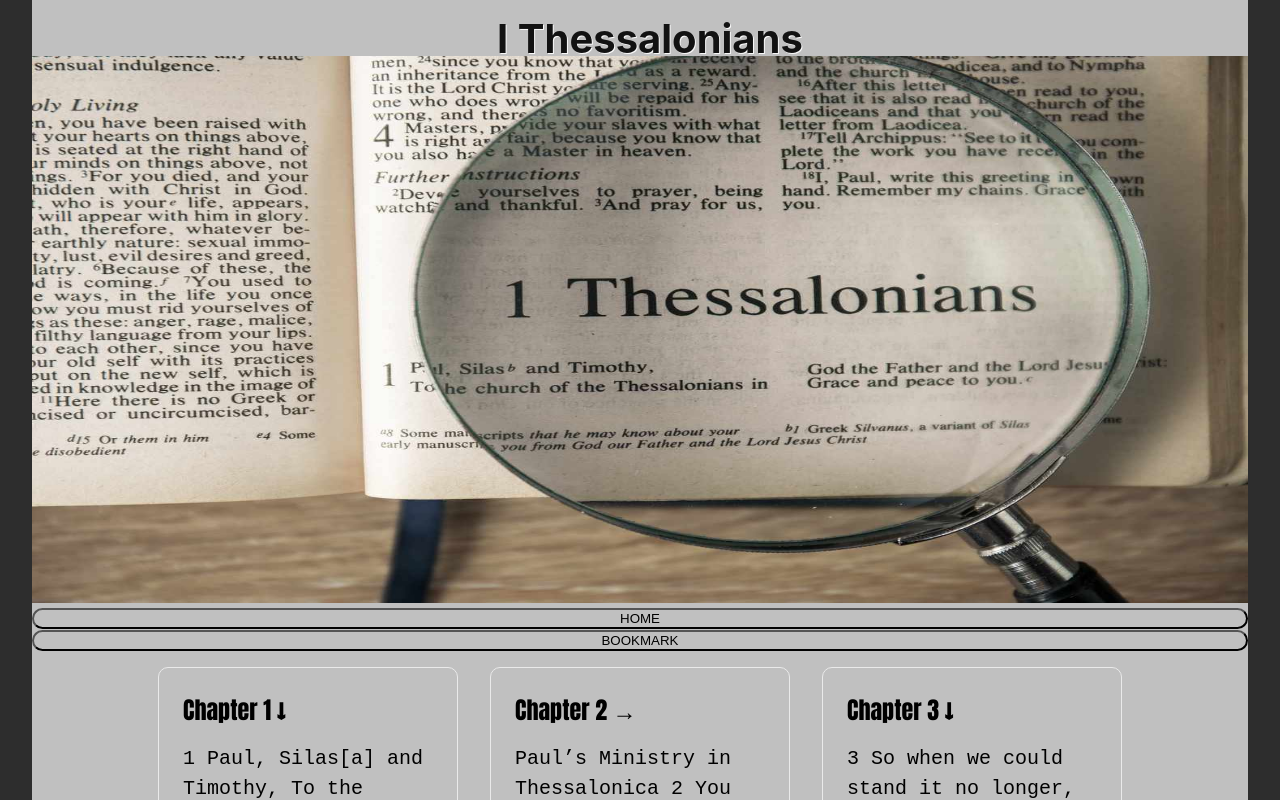
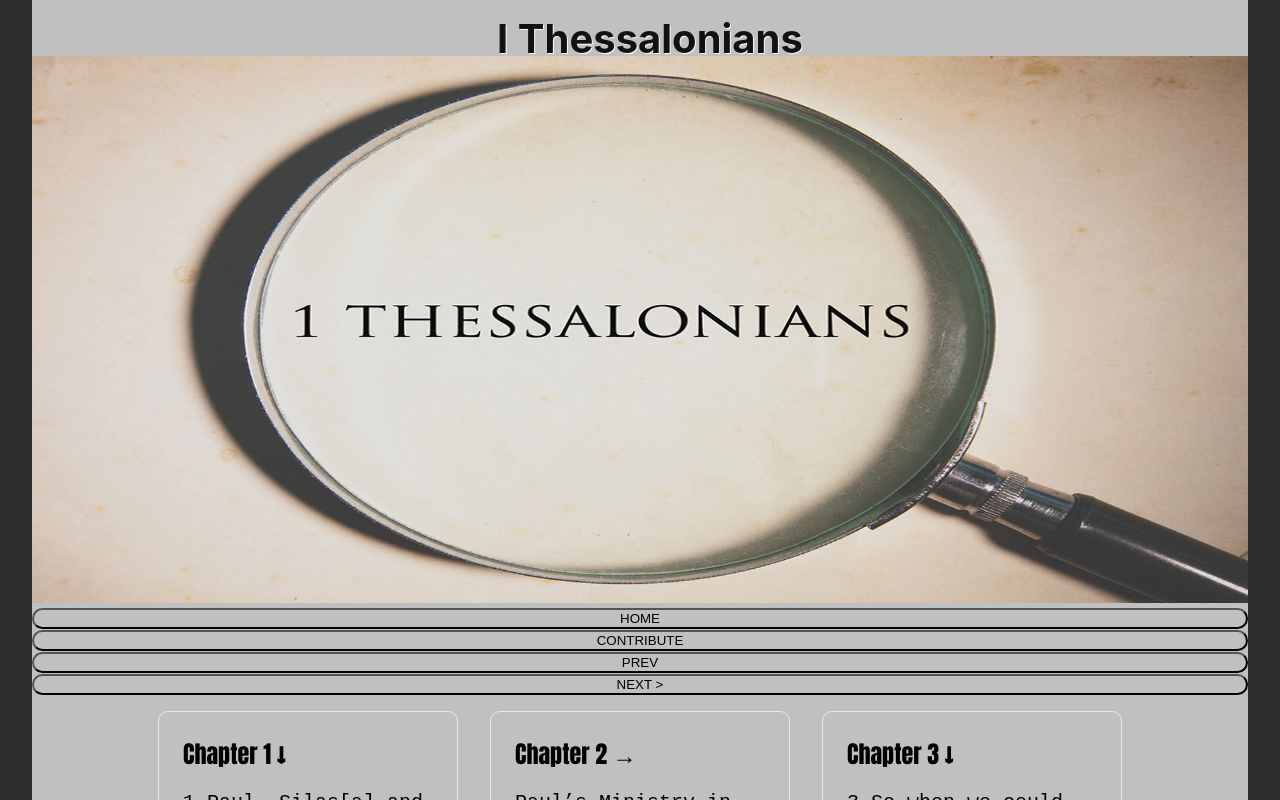
Before and after one commit to jnutt367/the-revelation, a Next.js app: page / in a window 1280 px wide. Shown: the top 800 px of the page. Built offline with nearby package versions, Linux system fonts and the light colour scheme.

Commit message:
Update index.js
links to prev and nexxt buttons

```diff
--- a/pages/index.js
+++ b/pages/index.js
@@ -19,21 +19,26 @@ export default function Home() {
         </h1>
         <div className={styles.hero}>
        <Image
-                                src="/first-thessalonians.jpg"
+                                src="/1_Thessalonians.jpg"
                                 alt="Jesus teaching"
                                 height={900}
                                 width={2000}
                                 priority
                               />
 
-       <a href="https://the-holy-bible.vercel.app/">
-            <button className={styles.button}>HOME</button>
-       </a>
-         <a href="https://the-holy-bible.vercel.app/">
-            <button className={styles.button}>BOOKMARK</button>
+   <a href="https://the-holy-bible.vercel.app/">
+            <button className={styles.button}> HOME </button>
        </a>
 
-
+         <a href="#PayPalButton">
+            <button className={styles.button}>CONTRIBUTE </button>
+        </a>
+         <a href="https://colossians.vercel.app/">
+            <button className={styles.button}>PREV </button>
+       </a>
+        <a href="https://second-thessalonians.vercel.app/">
+            <button className={styles.button}>NEXT > </button>
+       </a>
         <div className={styles.grid}>
           <div className={styles.card}>
             <h2>Chapter 1 &darr;</h2>
```
